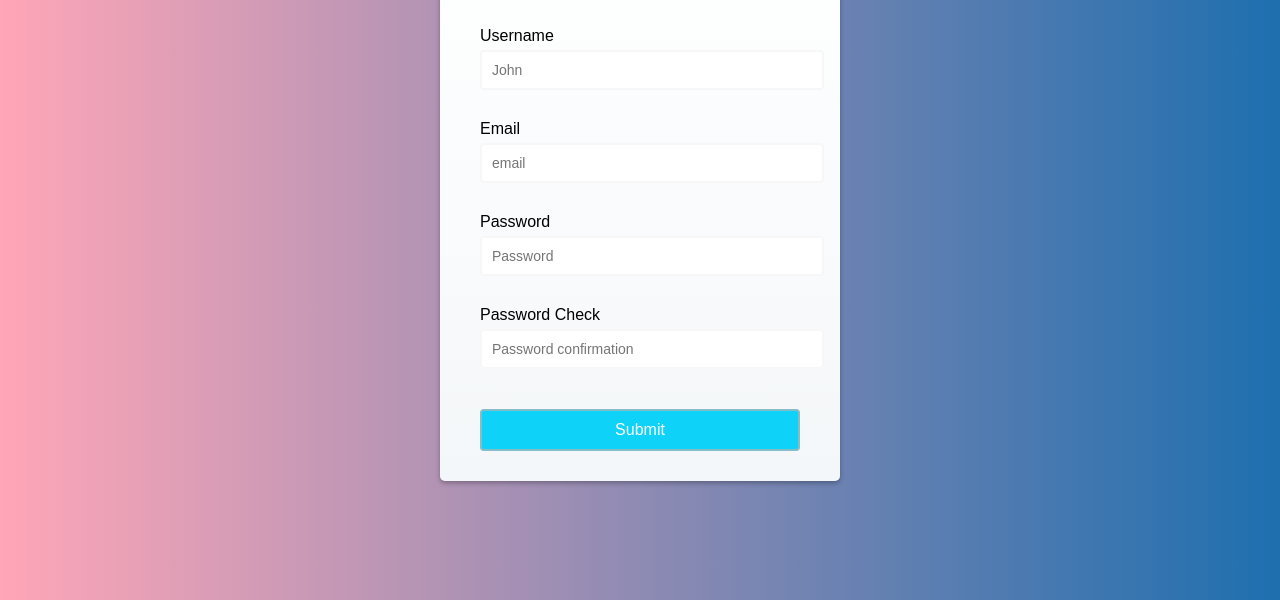
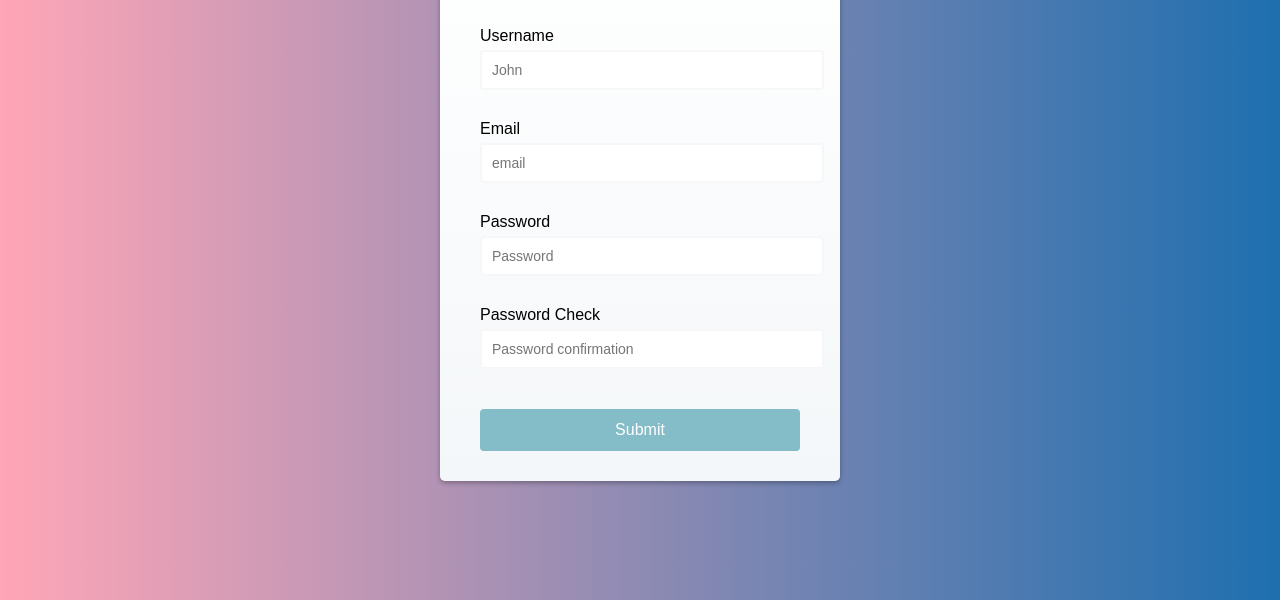
Before and after one commit to FeroPelech/JS_Small_Projects, a plain HTML site: page Form_Validation/index.html in a window 1280 px wide. In both pictures the pointer is over the button "Submit". Shown: the part 200-800 px from the top of the page. Drawn offline with Linux system fonts and the light colour scheme.

Commit message:
Style for button hover in form class

```diff
--- a/Form_Validation/style.css
+++ b/Form_Validation/style.css
@@ -98,3 +98,7 @@ form {
   cursor: pointer;
   transition: background-color 0.3s ease;
 }
+
+.form button:hover {
+  background-color: #84bcc7;
+}
```
